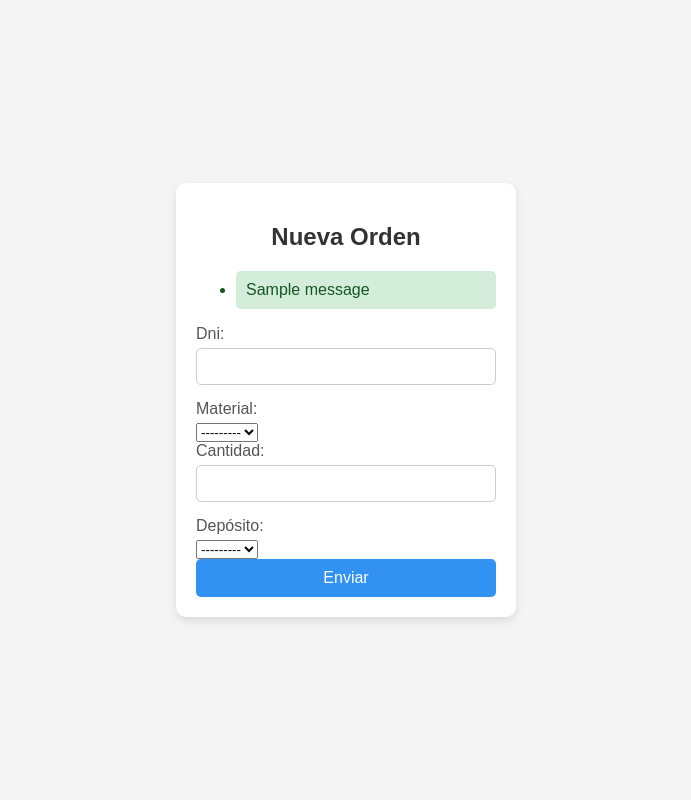
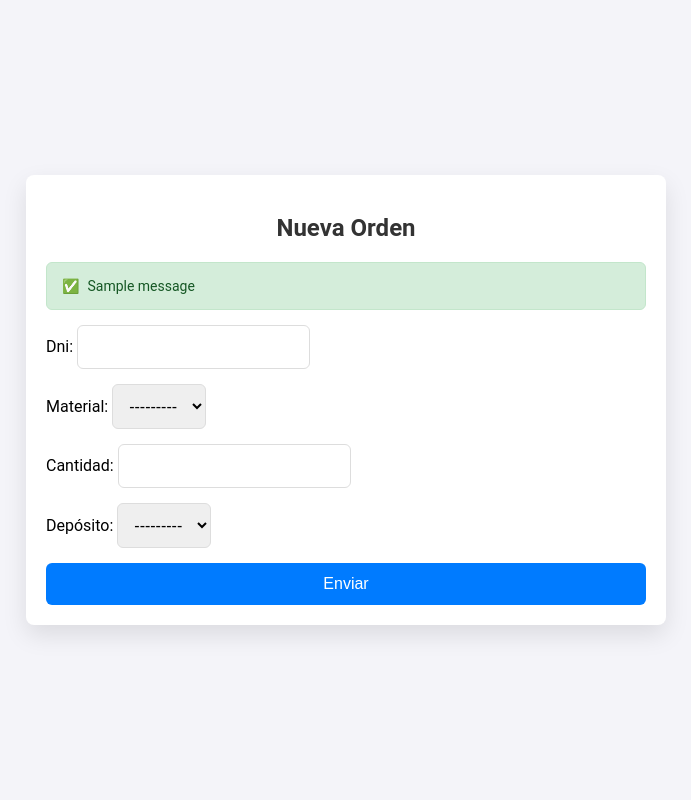
Before and after one commit to ignacioedlp/ecocycle, a Django app: page /recolectores/nueva-orden in a window 1280 px wide. Shown: the whole page, without its empty margins (294-985 px from the left). Run offline with Django 5.2, Linux system fonts and the light colour scheme; tables that the repository leaves empty hold one stand-in row (values such as "Sample post"); one stand-in notice (Sample message) is shown; parts of the project's set-up code (start-up, migrations or seed data) failed here and were passed over.

Commit message:
feat: update static URL and styles in nueva_orden.html template

```diff
--- a/ecocycle/settings/base.py
+++ b/ecocycle/settings/base.py
@@ -117,7 +117,7 @@ USE_TZ = True
 # Static files (CSS, JavaScript, Images)
 # https://docs.djangoproject.com/en/5.1/howto/static-files/
 
-STATIC_URL = 'static/'
+STATIC_URL = '/recolectores/static/'
 
 # Default primary key field type
 # https://docs.djangoproject.com/en/5.1/ref/settings/#default-auto-field
--- a/recolectores/helpers/bonita_helpers.py
+++ b/recolectores/helpers/bonita_helpers.py
@@ -3,7 +3,7 @@ from decimal import Decimal
 import os
 
 # Base URL y credenciales
-base_url = os.environ.get('BONITA_BASE_URL', 'http://localhost:8080/bonita')
+base_url = 'http://192.168.0.92:8080/bonita'
 username = os.environ.get('BONITA_USERNAME', 'walter.bates')
 password = os.environ.get('BONITA_PASS', 'bpm')
 
--- a/recolectores/templates/nueva_orden.html
+++ b/recolectores/templates/nueva_orden.html
@@ -4,7 +4,94 @@
     <meta charset="UTF-8">
     <meta name="viewport" content="width=device-width, initial-scale=1.0">
     <title>Nueva orden</title>
-    <link rel="stylesheet" href="../static/styles.css">
+    <style>
+        body {
+            font-family: 'Roboto', sans-serif;
+            background-color: #f4f4f9;
+            margin: 0;
+            padding: 0;
+            display: flex;
+            justify-content: center;
+            align-items: center;
+            height: 100vh;
+        }
+        .form-container {
+            width: 100%;
+            max-width: 600px;
+            padding: 20px;
+            background-color: #ffffff;
+            border-radius: 8px;
+            box-shadow: 0 10px 25px rgba(0, 0, 0, 0.1);
+            margin: 20px;
+        }
+        h2 {
+            text-align: center;
+            color: #333;
+            margin-bottom: 20px;
+        }
+        form {
+            display: flex;
+            flex-direction: column;
+        }
+        input, select {
+            padding: 12px;
+            margin-bottom: 15px;
+            border: 1px solid #ddd;
+            border-radius: 6px;
+            font-size: 16px;
+            transition: border-color 0.3s ease;
+        }
+        input:focus, select:focus {
+            border-color: #007bff;
+            outline: none;
+            box-shadow: 0 0 5px rgba(0, 123, 255, 0.3);
+        }
+        button {
+            padding: 12px;
+            font-size: 16px;
+            background-color: #007bff;
+            color: #fff;
+            border: none;
+            border-radius: 6px;
+            cursor: pointer;
+            transition: background-color 0.3s ease;
+        }
+        button:hover {
+            background-color: #0056b3;
+        }
+        .messages {
+            list-style: none;
+            padding: 0;
+            margin: 15px 0;
+        }
+        .messages li {
+            padding: 15px;
+            margin-bottom: 10px;
+            border-radius: 6px;
+            font-size: 14px;
+            display: flex;
+            align-items: center;
+        }
+        .messages li .icon {
+            margin-right: 8px;
+        }
+        .error {
+            background-color: #f8d7da;
+            color: #721c24;
+            border: 1px solid #f5c6cb;
+        }
+        .success {
+            background-color: #d4edda;
+            color: #155724;
+            border: 1px solid #c3e6cb;
+        }
+        @media (max-width: 600px) {
+            .form-container {
+                width: 90%;
+                margin: 20px auto;
+            }
+        }
+    </style>
 </head>
 <body>
     <div class="form-container">
@@ -12,13 +99,16 @@
         {% if messages %}
             <ul class="messages">
                 {% for message in messages %}
-                    <li class="{% if message.tags %}{{ message.tags }}{% endif %}">{{ message }}</li>
+                    <li class="{% if message.tags %}{{ message.tags }}{% endif %}">
+                        <span class="icon">{% if message.tags == 'error' %}❌{% elif message.tags == 'success' %}✅{% endif %}</span>
+                        {{ message }}
+                    </li>
                 {% endfor %}
             </ul>
         {% endif %}
         <form action="" method="post">
             {% csrf_token %}
-            {{form}}
+            {{ form }}
             <button type="submit">Enviar</button>
         </form>
     </div>
```
Also changed, not shown: recolectores/static/styles.css (renamed from static/styles.css).
